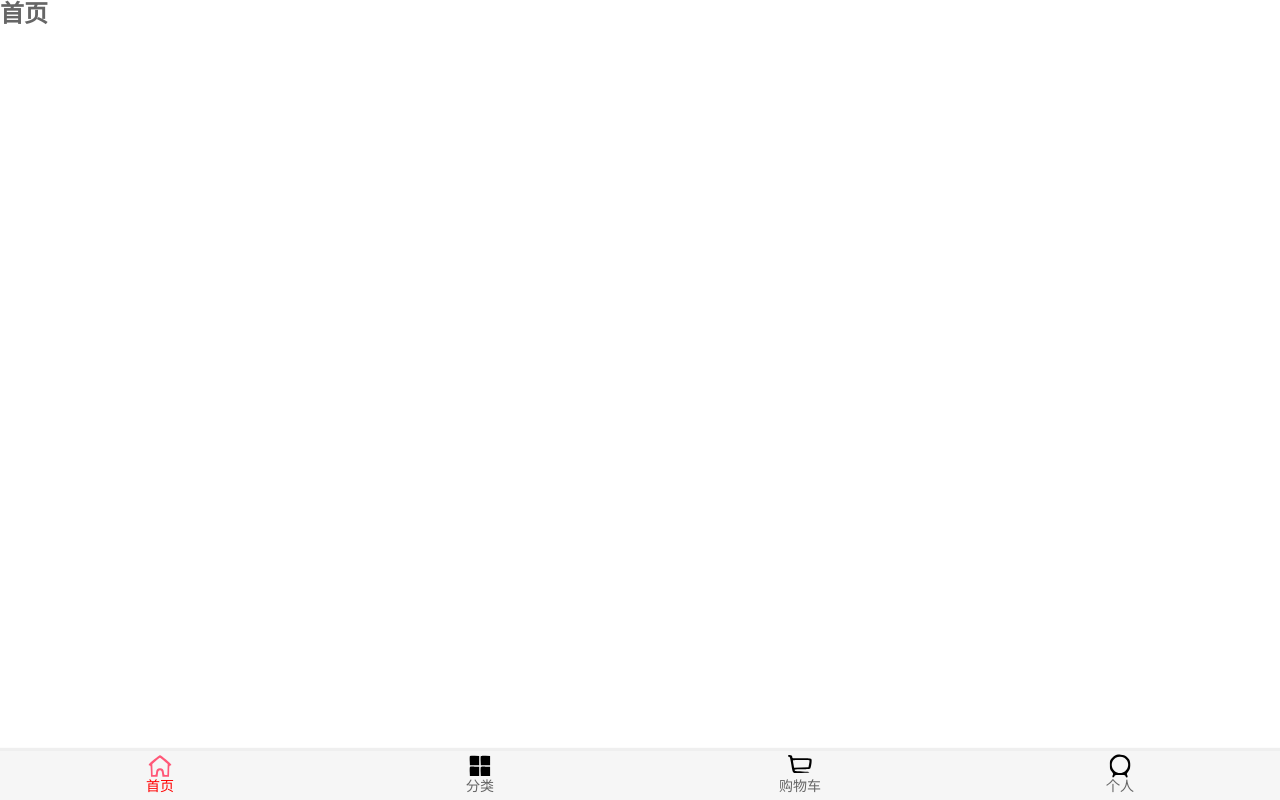
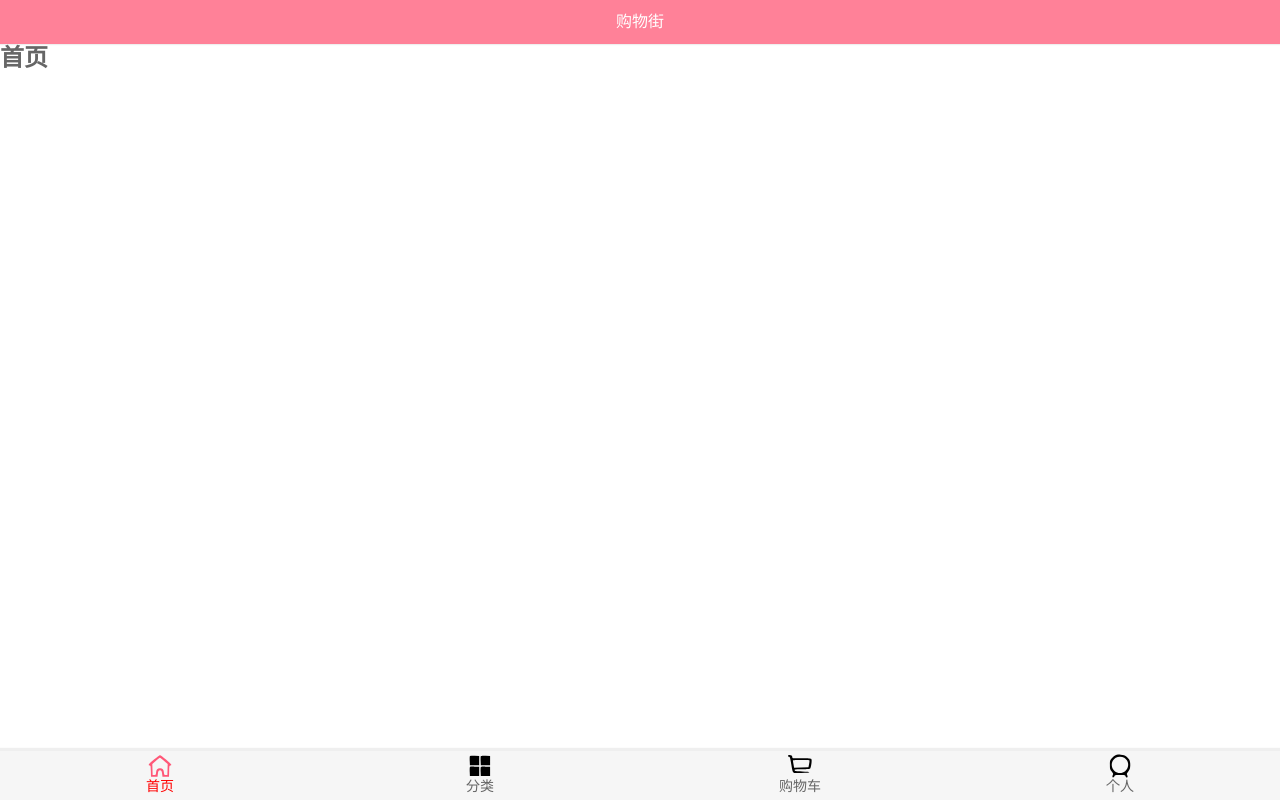
Before and after one commit to Guipengtt/vue-shopping-mall, a Vue app: page /home in a window 1280 px wide. Built offline with nearby package versions, Linux system fonts and the light colour scheme.

Commit message:
update home page

```diff
--- a/public/index.html
+++ b/public/index.html
@@ -4,7 +4,7 @@
     <meta charset="utf-8">
     <meta http-equiv="X-UA-Compatible" content="IE=edge">
     <meta name="viewport" content="width=device-width,initial-scale=1.0">
-    <link rel="icon" href="<%= BASE_URL %>favicon.ico">
+    <link rel="icon" href="<%= BASE_URL %>logo.png">
     <title><%= htmlWebpackPlugin.options.title %></title>
   </head>
   <body>
--- /dev/null
+++ b/src/components/common/navBar/NavBar.vue
@@ -0,0 +1,34 @@
+<template>
+  <div class="nav-bar">
+    <div class="left">
+      <slot name="left"></slot>
+    </div>
+    <div class="center">
+      <slot name="center"></slot>
+    </div>
+    <div class="right">
+      <slot name="right"></slot>
+    </div>
+  </div>
+</template>
+
+<script>
+export default {};
+</script>
+
+<style scoped>
+.nav-bar {
+  display: flex;
+  line-height: 44px;
+  height: 44px;
+  text-align: center;
+  box-shadow: 0 1px 1px rgba(100, 100, 100, 0.1);
+}
+.left,
+.right {
+  width: 60px;
+}
+.center {
+  flex: 1;
+}
+</style>
--- a/src/views/home/Home.vue
+++ b/src/views/home/Home.vue
@@ -1,10 +1,26 @@
 <template>
-  <h2>首页</h2>
+  <div id="Home">
+    <nav-bar class="home-nav">
+      <div slot="center">购物街</div>
+    </nav-bar>
+    <h2>首页</h2>
+  </div>
 </template>
 
 <script>
-export default {};
+import NavBar from "@/components/common/navBar/NavBar";
+
+export default {
+  name: "Home",
+  components: {
+    NavBar
+  }
+};
 </script>
 
-<style>
+<style scoped>
+.home-nav {
+  background-color: var(--color-tint);
+  color: white;
+}
 </style>
```
Also changed, not shown: public/logo.png (added), 1 other file (tests, documents, lock files or other folders).
